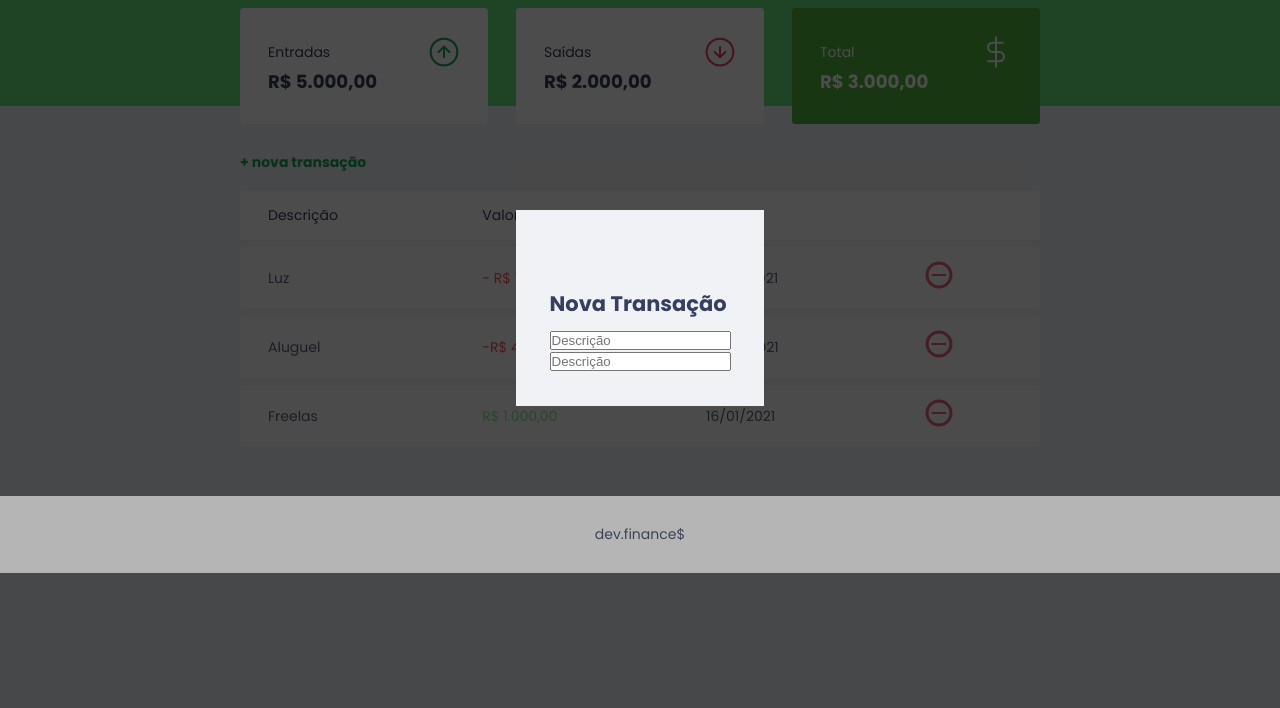
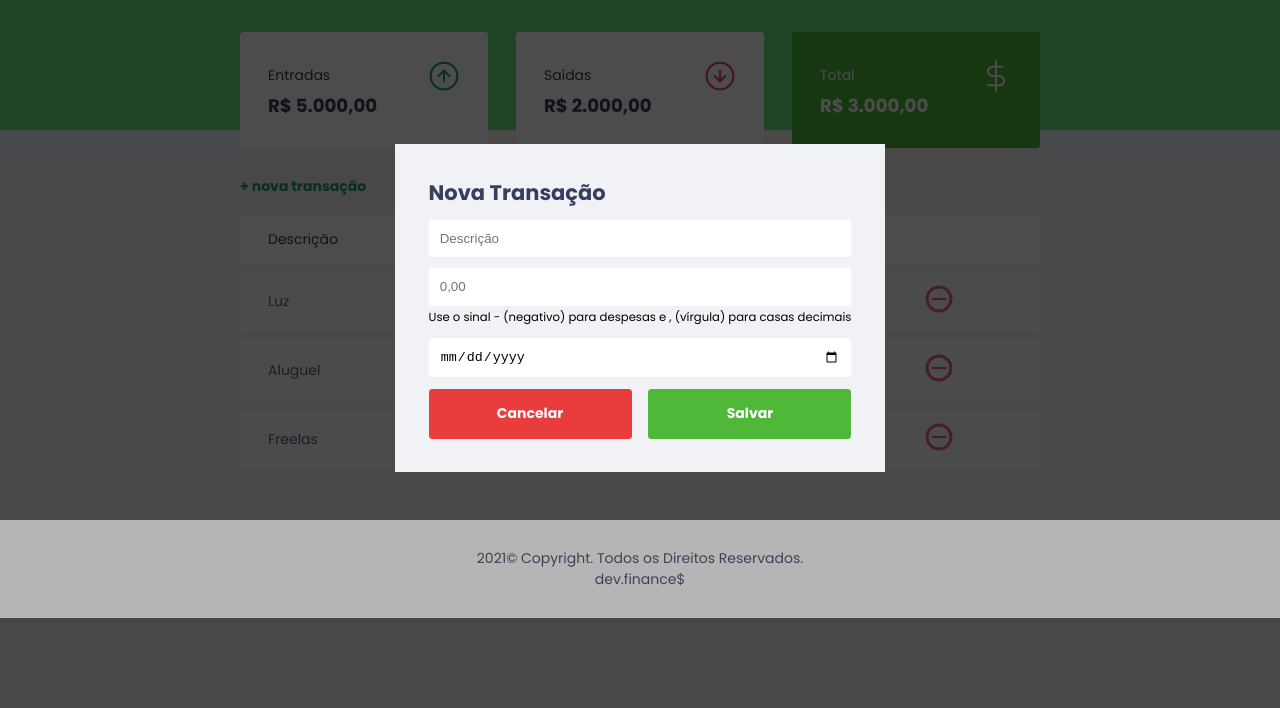
Before and after one commit to julianapedroso/dev.finances, a plain HTML site: page index.html in a window 1280 px wide. Shown: the part 92-800 px from the top of the page. Drawn offline with Linux system fonts and the light colour scheme.

Commit message:
implementada a lógica de habilitar e desabilitar pop-up de gerar nova transação com DOM

```diff
--- a/index.html
+++ b/index.html
@@ -15,7 +15,7 @@
   </head>
   <body>
     <header>
-      <img src="./assets/logo.svg" alt="Logo Dev Finances" />
+      <img src="./assets/logo.svg" alt="Logo Dev Finances" id="logo" />
     </header>
 
     <main class="container">
@@ -50,7 +50,9 @@
       <section id="transaction">
         <h2 class="sr-only">Transações</h2>
 
-        <a href="#" class="button new">+ nova transação</a>
+        <a href="#"
+        onclick="Modal.open()"
+        class="button new">+ nova transação</a>
 
         <table id="data-table">
           <thead>
@@ -98,29 +100,49 @@
       <div class="modal">
         <div id="form">
           <h2>Nova Transação</h2>
+
           <form action="">
             <div class="input-group">
-                <label
-                  class="sr-only"
-                  for="description">Descrição</label>
+              <label class="sr-only" for="description">Descrição</label>
               <input
                 type="text"
                 id="description"
-                  name ="description"
+                name="description"
                 placeholder="Descrição"
               />
             </div>
 
             <div class="input-group">
-              <label
-                class="sr-only"
-                for="amount">Descrição</label>
+              <label class="sr-only" for="amount">Valor</label>
               <input
                 type="number"
+                step="0.01"
                 id="amount"
-                name ="amount"
-                placeholder="Descrição"
+                name="amount"
+                placeholder="0,00"
               />
+            </div>
+
+              <small class="help">
+                Use o sinal - (negativo) para despesas e , (vírgula) para casas
+                decimais
+              </small>
+
+              <div class="input-group">
+                <label class="sr-only" for="date">Data</label>
+                <input
+                  type="date"
+                  id="date"
+                  name="date"
+                  placeholder="dd/mm/aaaa"
+                />
+              </div>
+
+            <div class="input-group actions">
+              <a href="#"
+              onclick="Modal.close()"
+              class="button cancel">Cancelar</a>
+              <button>Salvar</button>
             </div>
           </form>
         </div>
@@ -128,7 +150,26 @@
     </div>
 
     <footer>
+      <p>2021© Copyright. Todos os Direitos Reservados.</p>
       <p>dev.finance$</p>
     </footer>
+
+    <script>
+      const Modal = {
+        open() {
+          document
+          .querySelector(".modal-overlay")
+          .classList
+          .add("active")
+        },
+        close() {
+          document
+          .querySelector(".modal-overlay")
+          .classList
+          .remove("active")
+        }
+      }
+    </script>
+
   </body>
 </html>
--- a/style.css
+++ b/style.css
@@ -1,8 +1,9 @@
 :root {
   --dark-blue: #363f5f;
+  --dark-green: #19a759;
+  --green: #4fb839;
   --ligth-green: #2d4a;
-  --dark-green: #19a759;
-  --green: #4fb639;
+  --very-light-green: #3dd705;
   --white: #fff;
   --ice: #f0f2f5;
   --red: #e92929;
@@ -18,9 +19,15 @@ html {
   font-size: 93.75%;
 }
 
-body {
+body,
+button {
   background: var(--ice);
   font-family: "Poppins", sans-serif;
+}
+
+#logo {
+  margin-top: 1.5rem;
+  width: 45%;
 }
 
 .sr-only {
@@ -59,14 +66,44 @@ a:hover {
   transform: 300ms;
 }
 
+button {
+  width: 100%;
+  height: 50px;
+  padding: 0;
+  border: none;
+  border-radius: 0.25rem;
+  background: var(--green);
+  color: var(--white);
+  font-weight: bold;
+  font-size: 1rem;
+
+  cursor: pointer;
+}
+
+button:hover {
+  background: var(--very-light-green);
+}
+
 .button.new {
   display: inline-block;
-  margin-bottom: .8rem;
+  margin-bottom: 0.8rem;
 }
 
-#logo {
+.button.cancel {
+  background: var(--red);
   color: var(--white);
-  font-weight: 300;
+  border: 2px solid var(--red);
+  border-radius: 0.25rem;
+  height: 50px;
+  display: flex;
+  justify-content: center;
+  align-items: center;
+
+  opacity: 0.9;
+}
+
+.button.cancel:hover {
+  opacity: 1;
 }
 
 .container {
@@ -107,7 +144,7 @@ a:hover {
 
 .card.total {
   background: var(--green);
-  color: #fff;
+  color: var(--white);
 }
 
 #transaction {
@@ -168,7 +205,7 @@ table tbody tr:hover {
 .modal-overlay {
   width: 100%;
   height: 100%;
-  background-color: rgba(0, 0, 0, .7);
+  background-color: rgba(0, 0, 0, 0.7);
   position: fixed;
   top: 0;
   display: flex;
@@ -189,9 +226,44 @@ table tbody tr:hover {
   padding: 2.4rem;
 }
 
+#form {
+  max-width: 500px;
+}
+
+#form h2 {
+  margin-top: 0;
+}
+
+input {
+  border: none;
+  border-radius: 0.2rem;
+  padding: 0.8rem;
+  width: 100%;
+}
+
+.input-group {
+  margin-top: 0.8rem;
+}
+
+.input-group small {
+  opacity: 0.4;
+}
+
+.input-group.actions {
+  display: flex;
+  justify-content: space-between;
+  align-items: center;
+}
+
+.input-group.actions .button,
+.input-group.actions button {
+  width: 48%;
+}
+
 footer {
   background: var(--white);
   position: static;
+  width: 100%;
   bottom: 0;
   text-align: center;
   margin-top: 3rem;
@@ -206,6 +278,10 @@ footer {
     font-size: 87.5%;
   }
 
+  #logo {
+    width: 15%;
+  }
+
   #balance {
     display: grid;
     grid-template-columns: repeat(3, 1fr);
```
Lines whose indentation alone changed are shown as unchanged.
